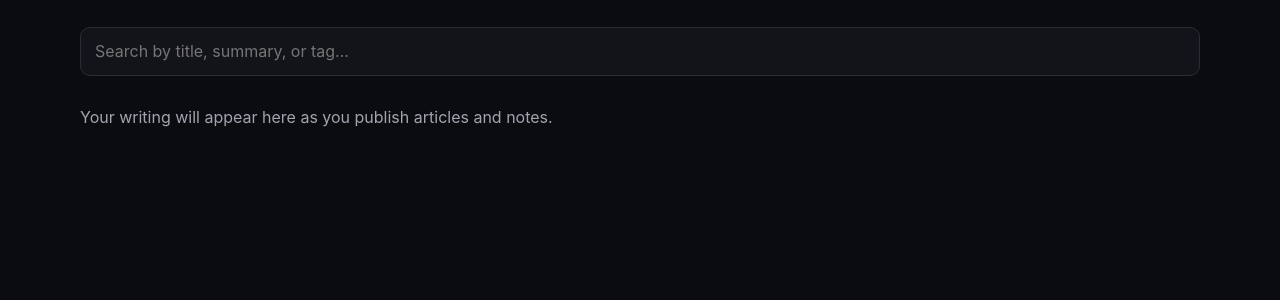
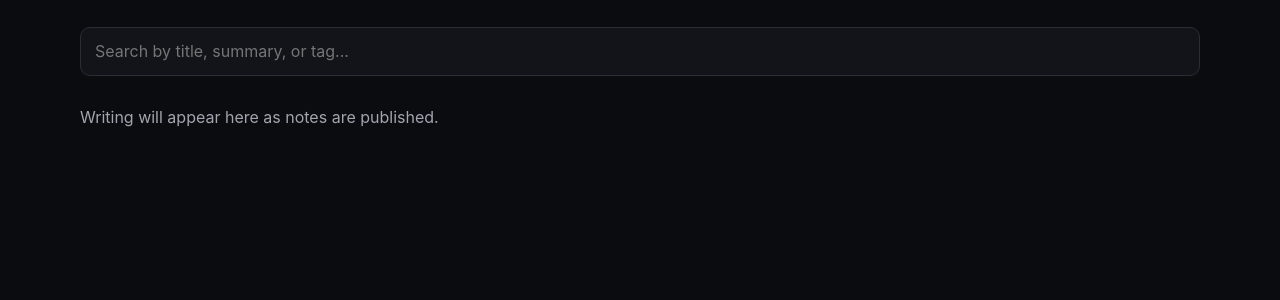
Before and after one commit to saifyt24/Saif.Tabassum.github.io, a Jekyll site: the page built from writing/index.html, in a window 1280 px wide. Shown: the part 413-713 px from the top of the page. Built offline with Jekyll 4.4.1, drawn with Linux system fonts in a browser that asks for light colours.

Commit message:
Update message for displaying published writing

```diff
--- a/writing/index.html
+++ b/writing/index.html
@@ -67,7 +67,7 @@ permalink: /writing/
 
   <p id="no-writing-results" class="muted" hidden>No matching articles found.</p>
   <p id="empty-writing" class="muted" hidden>
-    Your writing will appear here as you publish articles and notes.
+    Writing will appear here as notes are published.
   </p>
 </section>
 
```
